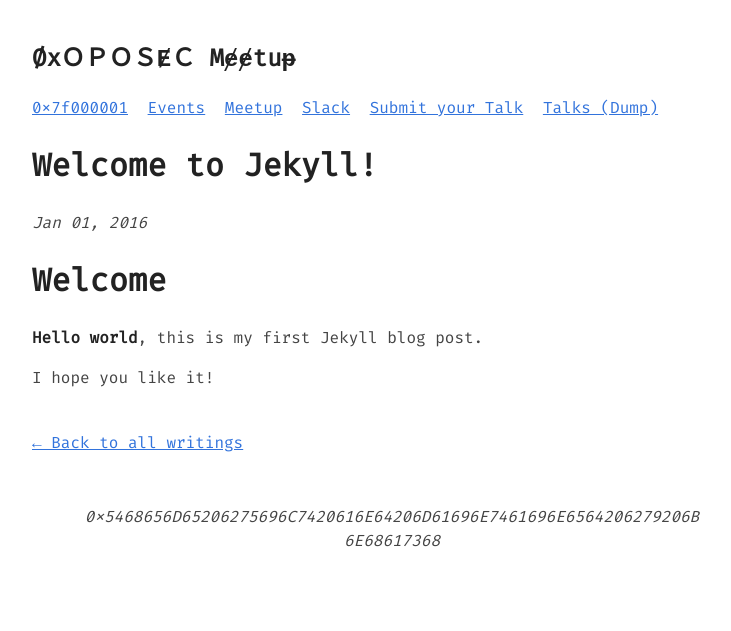
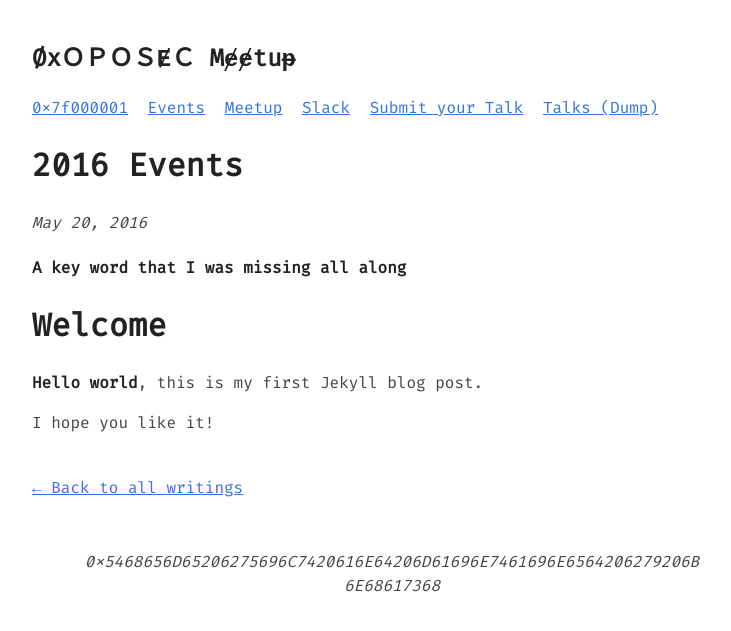
Before and after one commit to 0xOPOSEC/0xOPOSEC.github.io, a Jekyll site: the page built from _posts/2016-01-01-xpto.md, in a window 1280 px wide. Shown: the top 631 px of the page, without its empty margins (248-979 px from the left). Built offline with Jekyll 4.4.1, drawn with Linux system fonts in a browser that asks for light colours.

Commit message:
Events Pages Update

```diff
--- a/_posts/2016-01-01-xpto.md
+++ b/_posts/2016-01-01-xpto.md
@@ -1,6 +1,12 @@
 ---
 layout: post
-title:  "Welcome to Jekyll!"
+title: 2016 Events
+subtitle: A key word that I was missing all along
+date: 2016-05-20 18:30:00 +0000
+tags:
+- general
+- events
+
 ---
 
 # Welcome
```
Also changed, not shown: events.md (+2 -1 lines).
